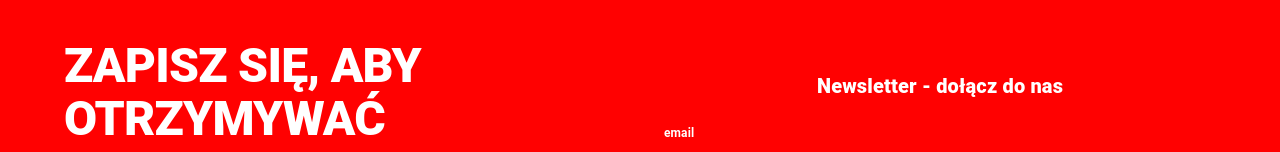
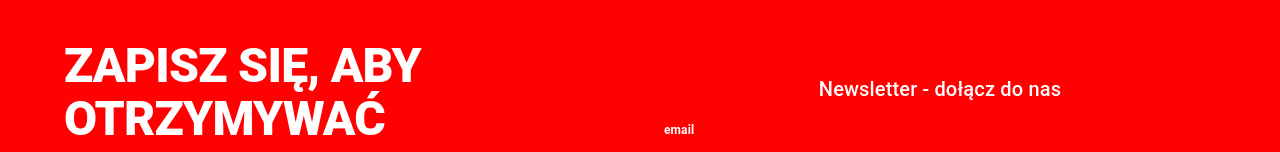
Before and after one commit to krystek77/react-website-client-side, a React (Create React App) app: page / in a window 1280 px wide. Shown: the part 435-587 px from the top of the page. Built offline with nearby package versions, Linux system fonts and the light colour scheme; no server answers.

Commit message:
Correct styles of newsletter component

```diff
--- a/src/components/Newsletter/styles.js
+++ b/src/components/Newsletter/styles.js
@@ -11,14 +11,10 @@ export default makeStyles((theme) => ({
     margin: '0 auto',
   },
   newsletterInformation: {
-    marginBottom: 48,
     display: 'flex',
     flexDirection: 'column',
     justifyContent: 'center',
     padding: '24px 24px',
-    [theme.breakpoints.up('md')]: {
-      marginBottom: 0,
-    },
   },
   newsletterInformationTitle: {
     color: theme.palette.primary.contrastText,
@@ -42,9 +38,8 @@ export default makeStyles((theme) => ({
     display: 'flex',
     flexDirection: 'column',
     justifyContent: 'center',
-    // border: `1px dotted ${theme.palette.primary.dark}`,
     padding: '24px 24px',
-    borderRadius:8,
+    borderRadius: 8,
     '& label': {
       color: theme.palette.primary.contrastText,
     },
@@ -72,10 +67,10 @@ export default makeStyles((theme) => ({
     },
   },
   newsletterFormTitle: {
-    fontWeight: 900,
+    fontWeight: 500,
     color: theme.palette.primary.contrastText,
-    marginBottom: 24,
-    textAlign:'center'
+    marginBottom: 18,
+    textAlign: 'center',
   },
   newsletterFormInput: {
     marginBottom: 24,
```
